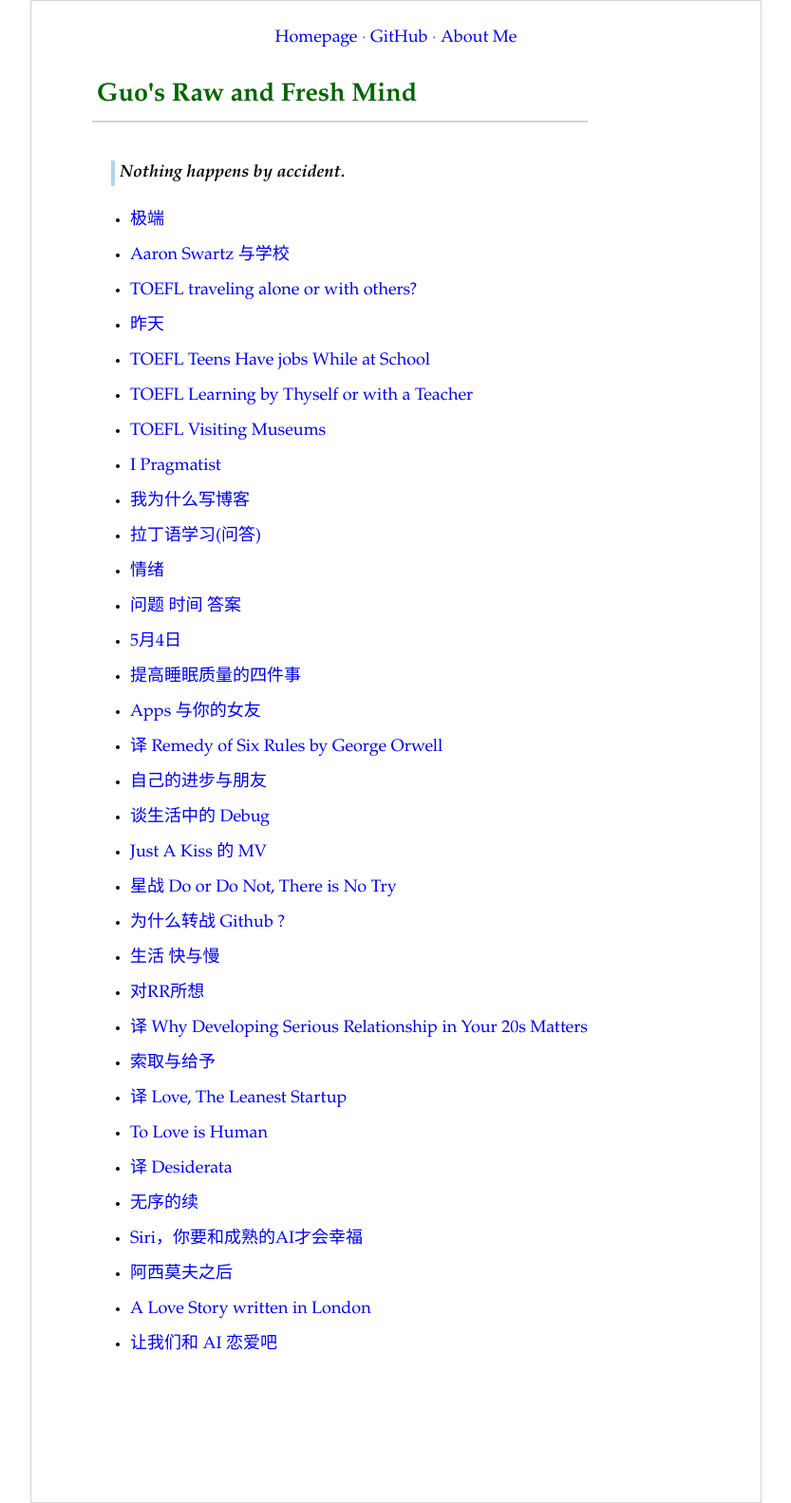
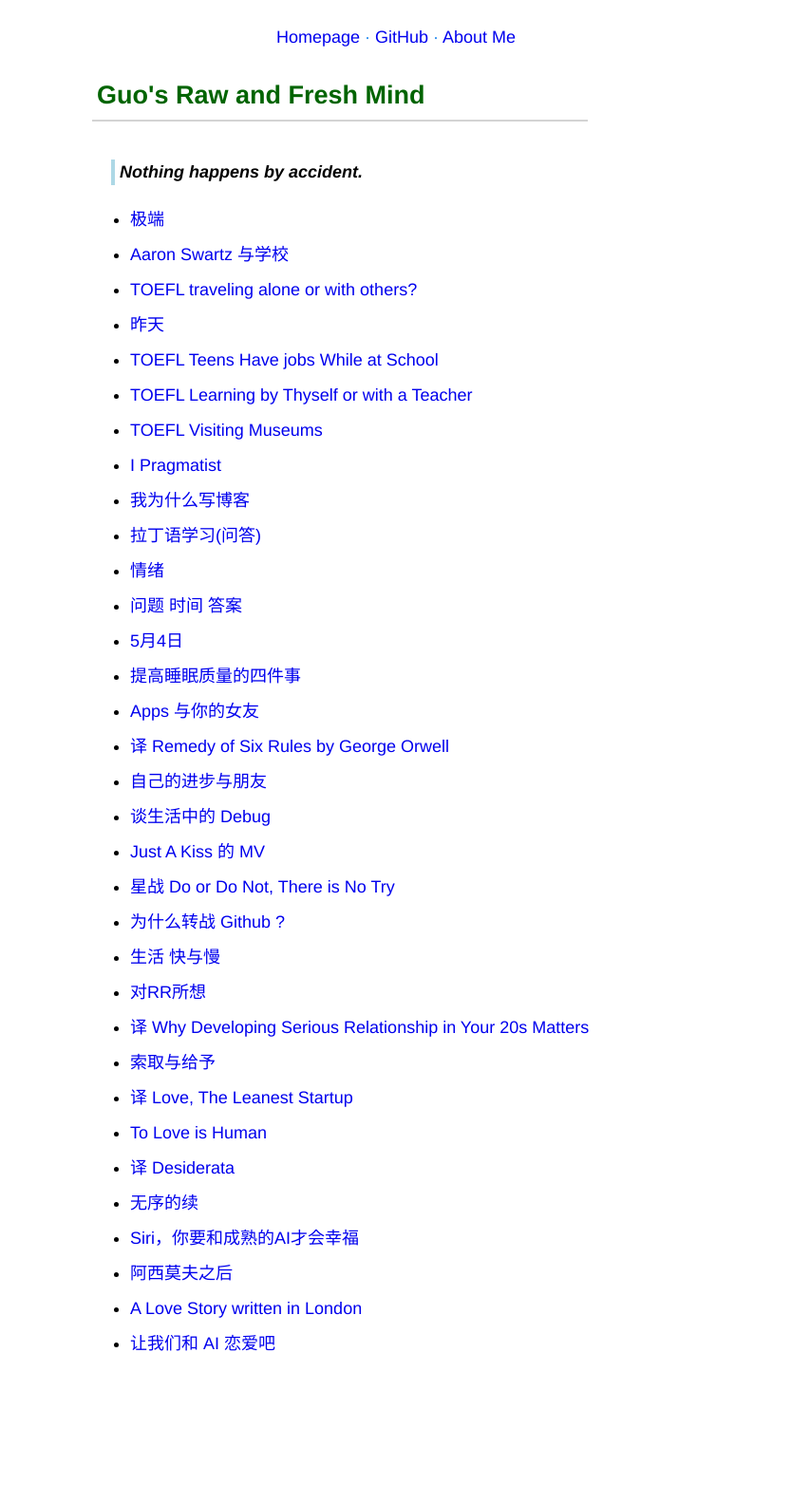
Before and after one commit to guojing0/guojing0.github.io, a Jekyll site: the page built from index.html, in a window 1280 px wide. Shown: the whole page at 95% size, without its empty margins (223-1056 px from the left). Built offline with Jekyll 4.4.1, drawn with Linux system fonts in a browser that asks for light colours; Markdown is read by kramdown in place of the engine named in the settings.

Commit message:
Helvetica

```diff
--- a/css/main.css
+++ b/css/main.css
@@ -1,11 +1,10 @@
 body {
-    font-family: "SimSun", "Palatino Linotype", "Book Antiqua", Palatino, serif;
+    font-family: Helvetica;
     font-size: 18px;
     margin: auto;
     padding: 2% 5% 5% 5%;
     width: 50%;
     line-height: 150%;
-    border: 1px solid LightGrey;
 }
 
 blockquote {
@@ -15,7 +14,7 @@ blockquote {
 }
 
 H2 {
-    font-family: "SimSun", "STKai", "Palatino Linotype", "Book Antiqua", Palatino, serif;
+    font-family: Helvetica;
     margin-bottom: 60px;
     margin-bottom: 40px;
     padding: 5px;
@@ -27,7 +26,7 @@ H2 {
 
 
 H3 {
-    font-family: "SimSun", "STKai", "Palatino Linotype", "Book Antiqua", Palatino, serif;
+    font-family: Helvetica;
     margin-top: 40px;
     margin-bottom: 30px;
     border-bottom: 1px LightGrey solid;
@@ -52,6 +51,10 @@ a:hover {
     background-color: LightGrey;
 }
 
+p {
+    font-family: Helvetica;
+}
+
 pre {
     font-size: 80%;
     background-color: Ivory;
```
